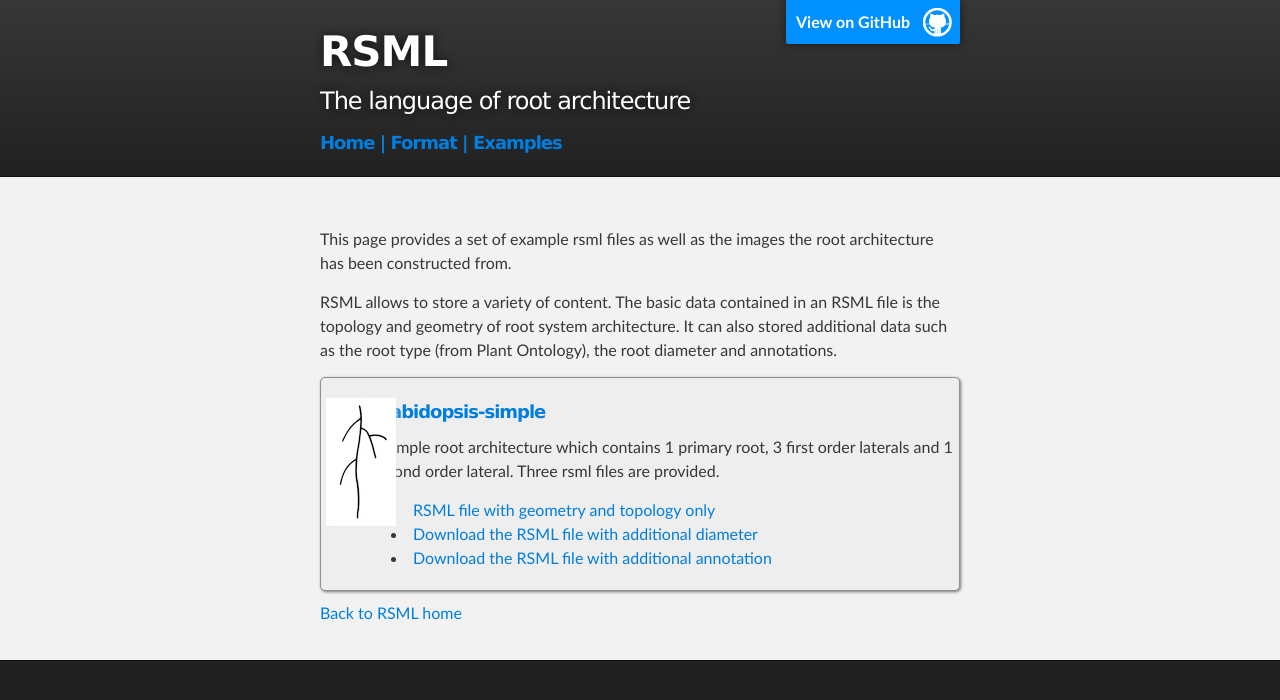
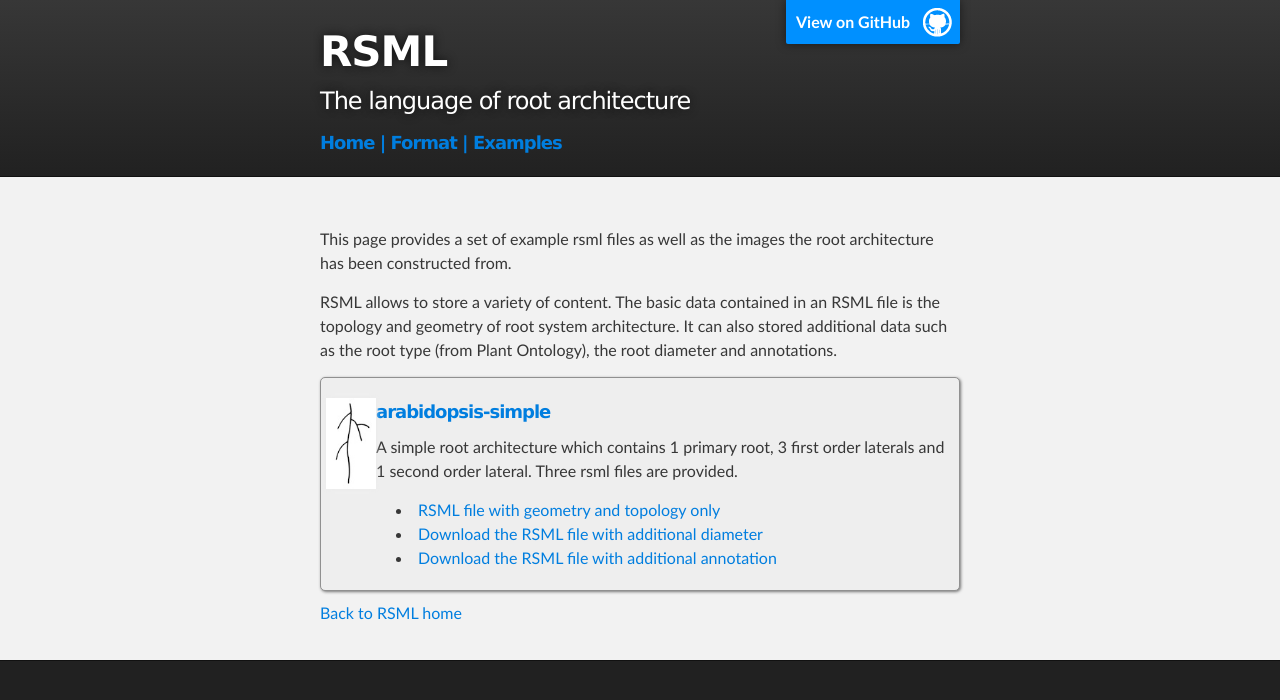
Before and after one commit to RootSystemML/RootSystemML.github.io, a Jekyll site: the page built from examples/index.md, in a window 1280 px wide. Shown: the top 700 px of the page. Built offline with Jekyll 4.4.1, drawn with Linux system fonts in a browser that asks for light colours.

```diff
--- a/examples/index.md
+++ b/examples/index.md
@@ -7,6 +7,7 @@
 
 RSML allows to store a variety of content. The basic data contained in an RSML file is the topology and geometry of root system architecture. It can also stored additional data such as the root type (from Plant Ontology), the root diameter and annotations.
 
+
 [comment]: #list all page with tags "example"
 
   {% for page in site.pages %}
@@ -15,7 +16,7 @@
 
   <div class="example_block" markdown="1">
 
-  <img href="/images/examples/{{ page.title }}.png" src="/images/examples/{{ page.title }}_tn.png">
+  <img href="/images/examples/{{ page.title }}.png" src="/images/examples/{{ page.title }}_tn.png" width=50>
 
   <h5 markdown="1"> [{{ page.title }}]({{ page.url }}) </h5>
 
--- a/stylesheets/stylesheet.css
+++ b/stylesheets/stylesheet.css
@@ -440,7 +440,7 @@
   border-color:#909090;
   background-color:#EEE;
   overflow:hidden;
-  padding: 5px 5px 5px 50px;
+  padding: 5px 5px 5px 55px;
   -webkit-box-shadow: rgba(0,0,0,0.5) 1px 1px 3px;
   -moz-box-shadow: rgba(0,0,0,0.5) 1px 1px 3px;
   box-shadow: rgba(0,0,0,0.5) 1px 1px 3px;
@@ -448,7 +448,7 @@
 div.example_block img{
   float:left;
   position:absolute;
-  margin: 5px 5px 5px -45px;
+  margin: 5px 5px 5px -50px;
   border-color:#FFF;
   border-width:5px;
 }
```
